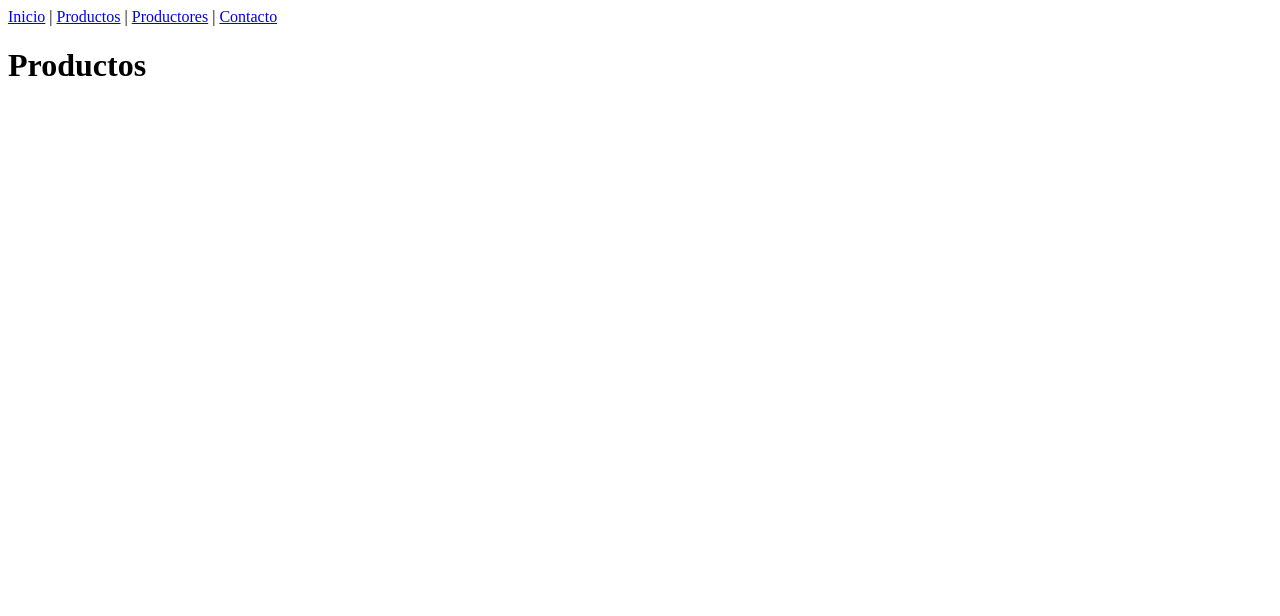
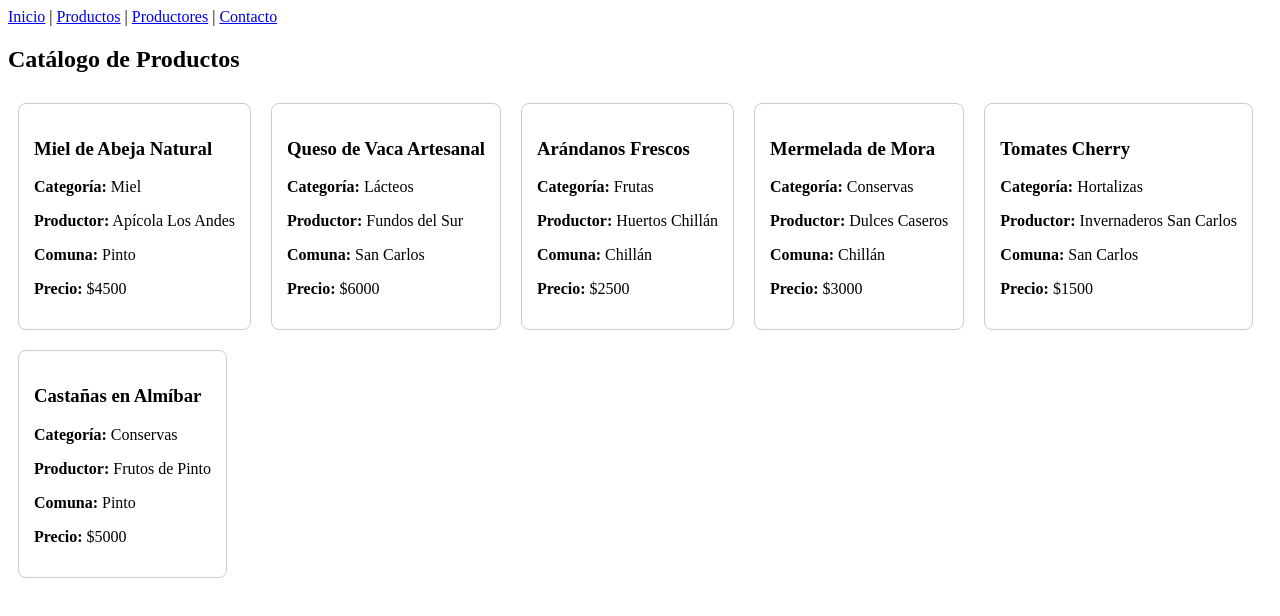
Before and after one commit to Cristobal784/IW600-NT1-Cristobal-Valdes, a Vue app: page /productos in a window 1280 px wide. Shown: the top 616 px of the page. Built offline with nearby package versions, Linux system fonts and the light colour scheme.

Commit message:
Parte B - Componentes y Props

```diff
--- /dev/null
+++ b/src/components/ProductoCard.vue
@@ -0,0 +1,20 @@
+<template>
+  <div class="producto-card" style="border: 1px solid #ccc; padding: 15px; margin: 10px; border-radius: 8px;">
+    <h3>{{ nombre }}</h3>
+    <p><strong>Categoría:</strong> {{ categoria }}</p>
+    <p><strong>Productor:</strong> {{ productor }}</p>
+    <p><strong>Comuna:</strong> {{ comuna }}</p>
+    <p><strong>Precio:</strong> ${{ precio }}</p>
+  </div>
+</template>
+
+<script setup>
+
+defineProps({
+  nombre: String,
+  categoria: String,
+  productor: String,
+  comuna: String,
+  precio: Number
+})
+</script>
--- a/src/views/Productos.vue
+++ b/src/views/Productos.vue
@@ -1,5 +1,31 @@
 <template>
   <div>
-    <h1>Productos</h1>
+    <h2>Catálogo de Productos</h2>
+
+    <div style="display: flex; flex-wrap: wrap;">
+      <ProductoCard
+        v-for="prod in listaProductos"
+        :key="prod.id"
+        :nombre="prod.nombre"
+        :categoria="prod.categoria"
+        :productor="prod.productor"
+        :comuna="prod.comuna"
+        :precio="prod.precio"
+      />
+    </div>
   </div>
 </template>
+
+<script setup>
+import { ref } from 'vue'
+import ProductoCard from '../components/ProductoCard.vue'
+
+const listaProductos = ref([
+  { id: 1, nombre: 'Miel de Abeja Natural', categoria: 'Miel', productor: 'Apícola Los Andes', comuna: 'Pinto', precio: 4500 },
+  { id: 2, nombre: 'Queso de Vaca Artesanal', categoria: 'Lácteos', productor: 'Fundos del Sur', comuna: 'San Carlos', precio: 6000 },
+  { id: 3, nombre: 'Arándanos Frescos', categoria: 'Frutas', productor: 'Huertos Chillán', comuna: 'Chillán', precio: 2500 },
+  { id: 4, nombre: 'Mermelada de Mora', categoria: 'Conservas', productor: 'Dulces Caseros', comuna: 'Chillán', precio: 3000 },
+  { id: 5, nombre: 'Tomates Cherry', categoria: 'Hortalizas', productor: 'Invernaderos San Carlos', comuna: 'San Carlos', precio: 1500 },
+  { id: 6, nombre: 'Castañas en Almíbar', categoria: 'Conservas', productor: 'Frutos de Pinto', comuna: 'Pinto', precio: 5000 }
+])
+</script>
```
Also changed, not shown: 1 other file (tests, documents, lock files or other folders).
